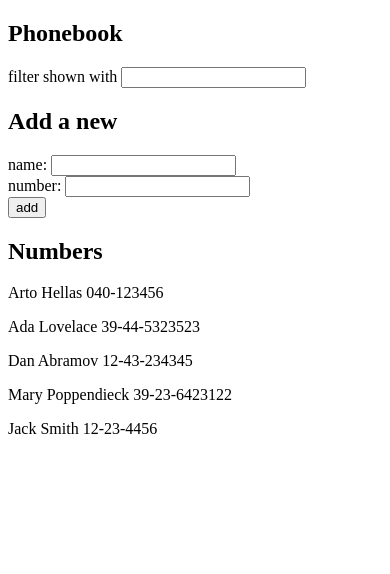
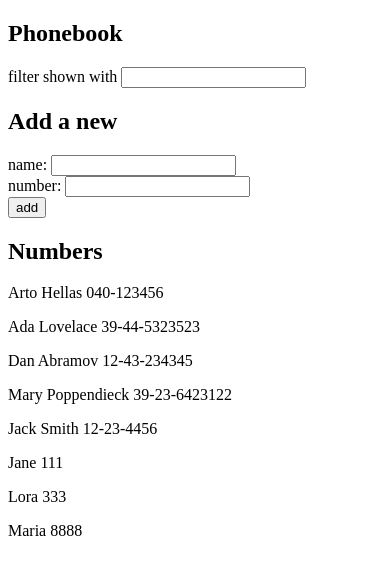
Before and after one commit to avreally/phonebook, a React (Create React App) app in the folder part2/phonebook/: page / in a window 390 px wide. Shown: the top 574 px of the page. Built offline with nearby package versions, Linux system fonts and the light colour scheme; data requests are answered from the project's data file.

Commit message:
Phonebook, step 8. Extracted the code that handles the communication with the backend into its own module

```diff
--- a/part2/phonebook/db.json
+++ b/part2/phonebook/db.json
@@ -24,6 +24,21 @@
       "name": "Jack Smith",
       "number": "12-23-4456",
       "id": 5
+    },
+    {
+      "name": "Jane",
+      "number": "111",
+      "id": 6
+    },
+    {
+      "name": "Lora",
+      "number": "333",
+      "id": 7
+    },
+    {
+      "name": "Maria",
+      "number": "8888",
+      "id": 8
     }
   ]
 }
--- a/part2/phonebook/src/App.js
+++ b/part2/phonebook/src/App.js
@@ -1,5 +1,6 @@
 import React, { useState, useEffect } from "react";
-import axios from "axios";
+import personService from "./services/persons";
+// import axios from "axios";
 
 const Filter = ({ newFilter, handleFilter }) => {
   return (
@@ -67,9 +68,8 @@ const App = () => {
 
   useEffect(() => {
     console.log("effect");
-    axios.get("http://localhost:3001/persons").then((response) => {
-      console.log("promise fulfilled");
-      setPersons(response.data);
+    personService.getAll().then((initialPersons) => {
+      setPersons(initialPersons);
     });
   }, []);
   console.log("render", persons.length, "notes");
@@ -89,13 +89,11 @@ const App = () => {
         number: newNumber,
       };
 
-      axios
-        .post("http://localhost:3001/persons", newPerson)
-        .then((response) => {
-          setPersons(persons.concat(newPerson));
-          setNewName("");
-          setNewNumber("");
-        });
+      personService.create(newPerson).then((returnedPerson) => {
+        setPersons(persons.concat(returnedPerson));
+        setNewName("");
+        setNewNumber("");
+      });
     }
   };
 
--- /dev/null
+++ b/part2/phonebook/src/services/persons.js
@@ -0,0 +1,16 @@
+import axios from "axios";
+const baseUrl = "http://localhost:3001/persons";
+
+const getAll = () => {
+  const request = axios.get(baseUrl);
+  return request.then((response) => response.data);
+};
+
+const create = (newPerson) => {
+  const request = axios.post(baseUrl, newPerson);
+  return request.then((response) => response.data);
+};
+
+const personService = { getAll, create };
+
+export default personService;
```
